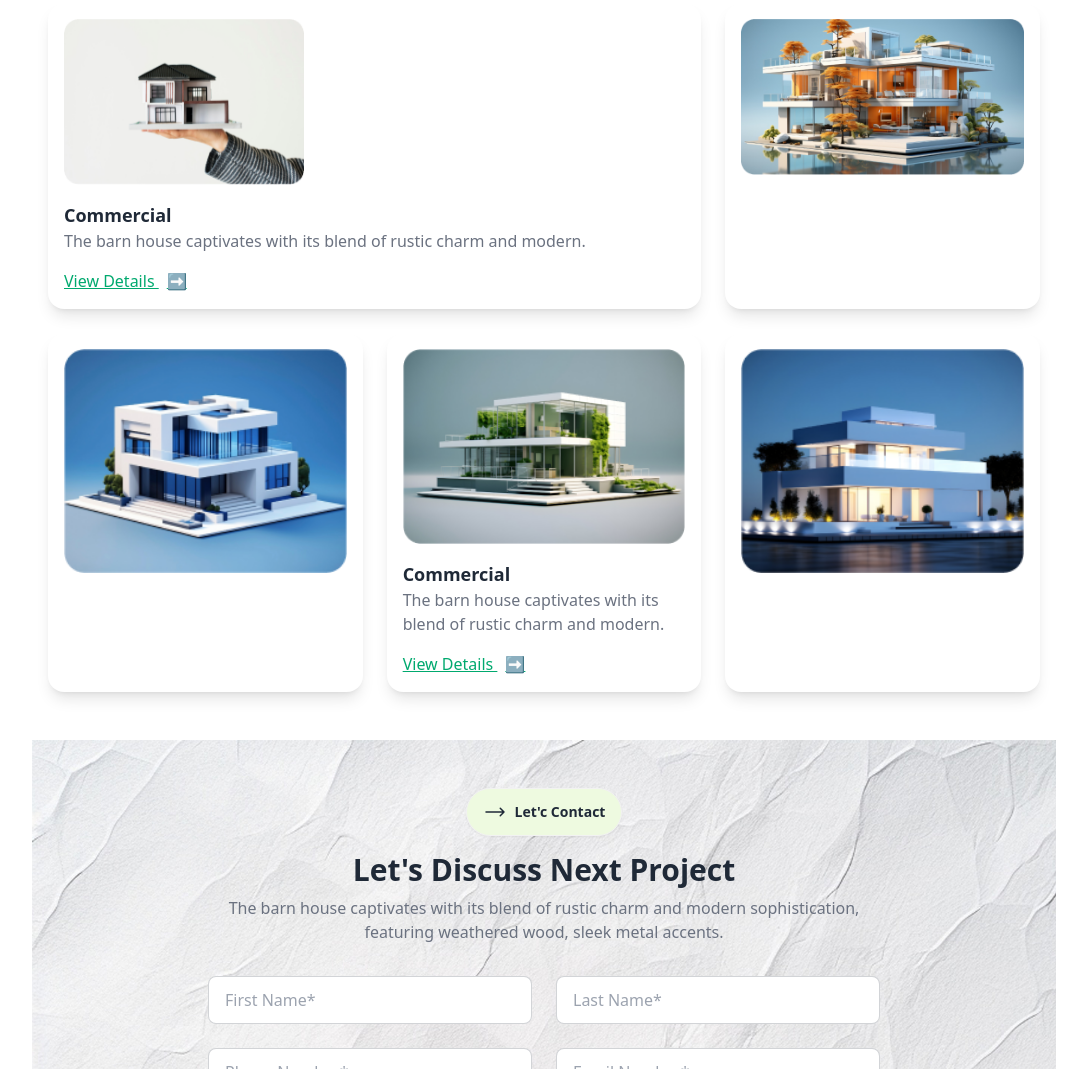
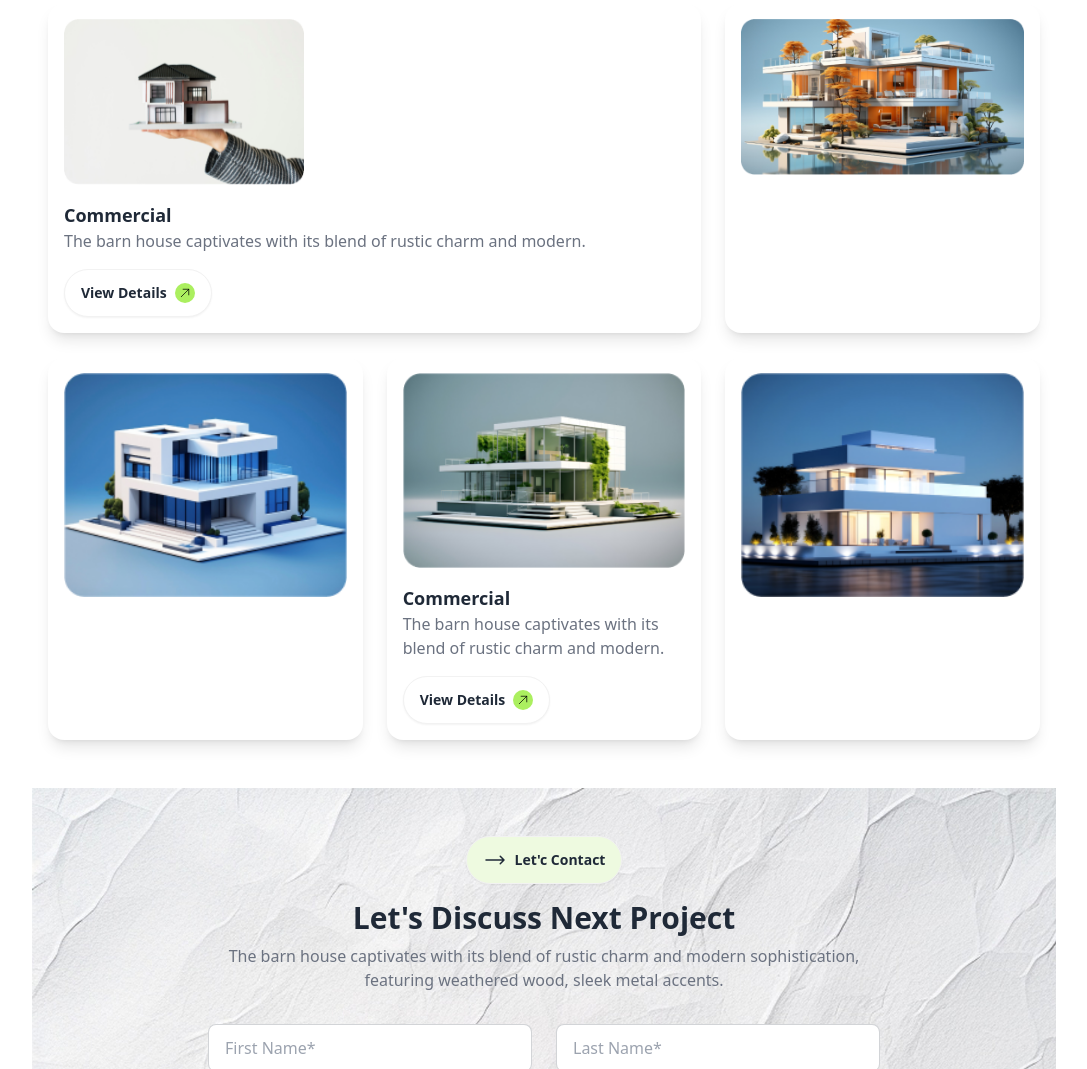
Before and after one commit to MdEmon1346/reAssign03, a plain HTML site: page index.html in a window 1280 px wide. Shown: the part 2141-3210 px from the top of the page, without its empty margins (96-1183 px from the left). Drawn offline with nearby package versions, Linux system fonts and the light colour scheme.

Commit message:
final push

```diff
--- a/index.html
+++ b/index.html
@@ -239,7 +239,13 @@
 
                     <h3 class="text-lg font-semibold">Commercial</h3>
                     <p class="text-gray-500 mb-4">The barn house captivates with its blend of rustic charm and modern.</p>
-                    <a href="#" class="link link-success">View Details <span class="ml-2">➡️</span></a>
+                    <div class="">
+                      <a class="btn rounded-full bg-white">View Details
+                          <svg xmlns="http://www.w3.org/2000/svg" fill="none" viewBox="0 0 24 24" stroke-width="1.5" stroke="currentColor" class="rounded-full size-5 p-1 bg-[#ABEF5F] text-black">
+                              <path stroke-linecap="round" stroke-linejoin="round" d="m4.5 19.5 15-15m0 0H8.25m11.25 0v11.25" />
+                            </svg>
+                          </a>
+                    </div>
 
 
                 </div>
@@ -259,7 +265,13 @@
                   <img src="assets/img4.png" alt="Commercial Property" class="rounded-lg mb-4">
                   <h3 class="text-lg font-semibold">Commercial</h3>
                   <p class="text-gray-500 mb-4">The barn house captivates with its blend of rustic charm and modern.</p>
-                  <a href="#" class="link link-success">View Details <span class="ml-2">➡️</span></a>
+                  <div class="">
+                    <a class="btn rounded-full bg-white">View Details
+                        <svg xmlns="http://www.w3.org/2000/svg" fill="none" viewBox="0 0 24 24" stroke-width="1.5" stroke="currentColor" class="rounded-full size-5 p-1 bg-[#ABEF5F] text-black">
+                            <path stroke-linecap="round" stroke-linejoin="round" d="m4.5 19.5 15-15m0 0H8.25m11.25 0v11.25" />
+                          </svg>
+                        </a>
+                  </div>
                 </div>
 
                 <div class="card bg-base-100 shadow-lg p-4">
```
